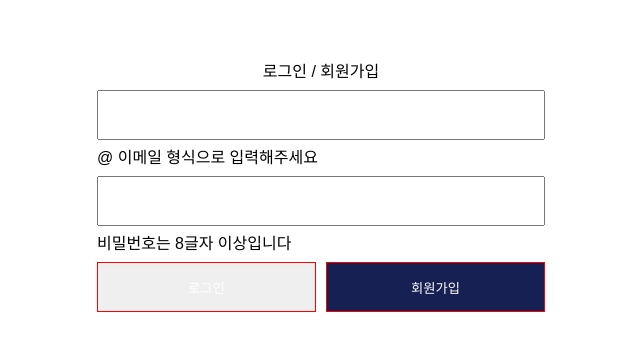
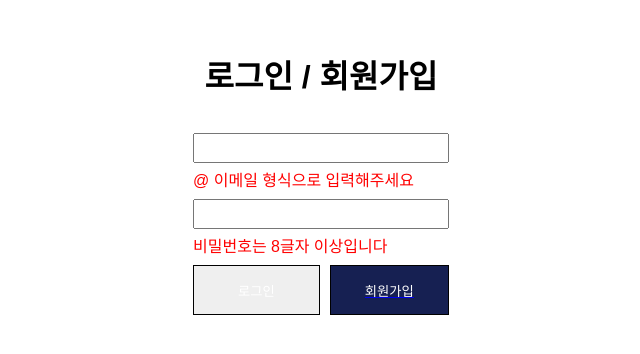
Before and after one commit to cks612/wanted-pre-onboarding-challenge-fe-1, a React (Create React App) app: page / in a window 1280 px wide. Shown: the part 212-566 px from the top of the page, without its empty margins (319-959 px from the left). Built offline with nearby package versions, Linux system fonts and the light colour scheme.

Commit message:
query-data added

```diff
--- a/src/Router.tsx
+++ b/src/Router.tsx
@@ -3,6 +3,7 @@ import { Routes, Route } from "react-router-dom";
 import Loading from "./components/Loading/Loading";
 
 const Auth = lazy(() => import("./pages/Auth"));
+const Register = lazy(() => import("./pages/Register"));
 
 export default function Router() {
   const loading = () => <Loading />;
@@ -11,6 +12,7 @@ export default function Router() {
     <Suspense fallback={loading()}>
       <Routes>
         <Route path="/" element={<Auth />} />
+        <Route path="/register" element={<Register />} />
       </Routes>
     </Suspense>
   );
--- a/src/components/Button/Button.tsx
+++ b/src/components/Button/Button.tsx
@@ -1,4 +1,4 @@
-import React from "react";
+import React, { ReactEventHandler } from "react";
 import styled, { css } from "styled-components";
 import * as S from "../../styles/_CommonCssStyles";
 
@@ -9,11 +9,17 @@ interface ButtonProps {
 const Button = ({
   props,
   isValid,
+  submitHandler,
 }: {
   props: string;
   isValid: boolean;
+  submitHandler?: ReactEventHandler;
 }): JSX.Element => {
-  return <ButtonWrapper isValid={isValid}>{props}</ButtonWrapper>;
+  return (
+    <ButtonWrapper isValid={isValid} onClick={submitHandler}>
+      {props}
+    </ButtonWrapper>
+  );
 };
 
 export default Button;
@@ -22,8 +28,9 @@ const ButtonWrapper = styled.button<ButtonProps>`
   ${S.commonDisplay}
   width: 100%;
   height: 50px;
-  border: 1px solid red;
+  border: 1px solid black;
   color: ${({ theme }) => theme.whiteColor};
+  cursor: pointer;
 
   ${({ isValid }) => {
     if (isValid === true) {
--- a/src/components/Input/Input.tsx
+++ b/src/components/Input/Input.tsx
@@ -1,16 +1,26 @@
-import React from "react";
+import React, { ReactEventHandler } from "react";
 import styled from "styled-components";
 
-const Input = () => {
-  return <InputArea></InputArea>;
+const Input = ({
+  name,
+  type,
+  InputHandler,
+}: {
+  name: string;
+  type: string;
+  InputHandler?: ReactEventHandler;
+}) => {
+  return (
+    <InputArea name={name} type={type} onChange={InputHandler}></InputArea>
+  );
 };
 
 export default Input;
 
 const InputArea = styled.input`
   width: 100%;
-  height: 50px;
-  font-size: 1.5em;
+  height: 30px;
+  font-size: 1.2em;
   font-weight: 500;
   text-align: center;
 `;
--- /dev/null
+++ b/src/hooks/useUserData.ts
@@ -0,0 +1,39 @@
+import { request } from "../utils/axios-utils";
+import { useMutation, useQueryClient } from "@tanstack/react-query";
+import { useNavigate } from "react-router-dom";
+
+const AddUserData = (userData: {}) => {
+  return request({ url: "/users/create", method: "post", data: userData });
+};
+
+export const useUserData = () => {
+  const navigate = useNavigate();
+
+  const queryClient = useQueryClient();
+  return useMutation(AddUserData, {
+    onMutate: async (users) => {
+      const previousUserData = queryClient.getQueryData(["users"]);
+      queryClient.setQueryData(["users"], () => {
+        return {
+          data: [users],
+        };
+      });
+      return {
+        previousUserData,
+      };
+    },
+
+    onSuccess: (res) => {
+      alert(res.data.message);
+      navigate("/main");
+    },
+
+    onError: (_error, _user, context: any) => {
+      console.log(context);
+      queryClient.setQueryData(["users"], context.previousUserData);
+    },
+    onSettled: () => {
+      queryClient.invalidateQueries(["users"]);
+    },
+  });
+};
--- a/src/pages/Auth/index.tsx
+++ b/src/pages/Auth/index.tsx
@@ -1,38 +1,74 @@
+import { useMutation } from "@tanstack/react-query";
 import React, { useState, useMemo } from "react";
-import styled from "styled-components";
+import { Link, useNavigate } from "react-router-dom";
+import styled, { css } from "styled-components";
 import Button from "../../components/Button/Button";
 import Input from "../../components/Input/Input";
 import * as S from "../../styles/_CommonCssStyles";
-
-interface Login {
-  userId: string;
-  userPw: string;
-}
+import { Login, TextProps } from "../../types";
+import { request } from "../../utils/axios-utils";
 
 const Index = () => {
   const [data, setData] = useState<Login>({
-    userId: "",
-    userPw: "",
+    email: "",
+    password: "",
   });
+
+  const navigate = useNavigate();
 
   const isValid = useMemo(
     () =>
-      data.userId.includes("@") &&
-      data.userId.includes(".") &&
-      data.userPw.length >= 8,
-    [data.userId, data.userPw]
+      data.email.includes("@") &&
+      data.email.includes(".") &&
+      data.password.length >= 8,
+    [data.email, data.password]
   );
+
+  const { mutate: postLogin } = useMutation(
+    async () => {
+      return await request({ url: "/users/login", method: "post", data: data });
+    },
+    {
+      onSuccess: (res) => {
+        if (localStorage.getItem("token")) return navigate("/main");
+        alert(res.data.message);
+        localStorage.setItem("token", res.data.token);
+        navigate("/main");
+      },
+    }
+  );
+
+  const loginInputHandler = (e: React.ChangeEvent<HTMLInputElement>) => {
+    const { name, value } = e.target;
+    setData((prev) => ({ ...prev, [name]: value }));
+  };
+
+  const loginSubmitHandler = () => {
+    postLogin();
+  };
+
   return (
     <MainWrapper>
       <MainContainer>
         <h2>로그인 / 회원가입</h2>
-        <Input />
-        <InputText>@ 이메일 형식으로 입력해주세요</InputText>
-        <Input />
-        <InputText>비밀번호는 8글자 이상입니다</InputText>
+
+        <Input name="email" type="text" InputHandler={loginInputHandler} />
+        <InputText isValid={isValid}>@ 이메일 형식으로 입력해주세요</InputText>
+        <Input
+          name="password"
+          type="password"
+          InputHandler={loginInputHandler}
+        />
+        <InputText isValid={isValid}>비밀번호는 8글자 이상입니다</InputText>
         <ButtonWrapper>
-          <Button props="로그인" isValid={isValid} />
-          <Button props="회원가입" isValid={true} />
+          <Button
+            props="로그인"
+            isValid={isValid}
+            submitHandler={loginSubmitHandler}
+          />
+          <RegisterLink to="/register">
+            <Button props="회원가입" isValid={true} />
+          </RegisterLink>
         </ButtonWrapper>
       </MainContainer>
     </MainWrapper>
@@ -50,8 +86,14 @@ const MainWrapper = styled.div`
 const MainContainer = styled.div`
   ${S.commonDisplay}
   flex-direction: column;
-  min-width: 35%;
+  min-width: 20%;
   gap: 10px;
+
+  h2 {
+    padding-bottom: 30px;
+    font-size: 2em;
+    font-weight: 800;
+  }
 `;
 
 const ButtonWrapper = styled.div`
@@ -60,6 +102,19 @@ const ButtonWrapper = styled.div`
   gap: 10px;
 `;
 
-const InputText = styled.p`
+const InputText = styled.p<TextProps>`
+  width: 100%;
+  color: red;
+
+  ${({ isValid }) => {
+    if (isValid === true) {
+      return css`
+        color: lightgreen;
+      `;
+    }
+  }}
+`;
+
+const RegisterLink = styled(Link)`
   width: 100%;
 `;
--- /dev/null
+++ b/src/pages/Register/index.tsx
@@ -0,0 +1,82 @@
+import React from "react";
+import { useState } from "react";
+import styled from "styled-components";
+import Button from "../../components/Button/Button";
+import Input from "../../components/Input/Input";
+import { useUserData } from "../../hooks/useUserData";
+import * as S from "../../styles/_CommonCssStyles";
+
+const Index = () => {
+  const [registerData, setRegisterData] = useState({
+    email: "",
+    password: "",
+  });
+
+  const { mutate: AddUserData } = useUserData();
+
+  const setUserDataHandler = (e: React.ChangeEvent<HTMLInputElement>) => {
+    const { name, value } = e.target;
+    setRegisterData((prev) => ({ ...prev, [name]: value }));
+  };
+
+  const registerNewUserHandler = (
+    e: React.FormEvent<HTMLFormElement>
+  ): void => {
+    e.preventDefault();
+
+    if (registerData.password.length < 8) {
+      alert("비밀번호는 8자리 이상 입력해주세요");
+      window.location.reload();
+    } else {
+      AddUserData(registerData);
+    }
+  };
+
+  return (
+    <RegisterWrapper>
+      <RegisterInputWrapper>
+        <form onSubmit={registerNewUserHandler}>
+          <InputContainer>
+            <span>이메일</span>
+            <Input
+              name="email"
+              type="email"
+              InputHandler={setUserDataHandler}
+            />
+            <span>비밀번호</span>
+            <Input
+              name="password"
+              type="password"
+              InputHandler={setUserDataHandler}
+            />
+            <Button props="가입하기" isValid={true} />
+          </InputContainer>
+        </form>
+      </RegisterInputWrapper>
+    </RegisterWrapper>
+  );
+};
+
+export default Index;
+
+const RegisterWrapper = styled.div`
+  ${S.commonDisplay}
+  min-height: 100vh;
+  background: #fff;
+`;
+
+const RegisterInputWrapper = styled.div`
+  display: flex;
+  max-width: 50%;
+`;
+
+const InputContainer = styled.div`
+  ${S.commonDisplay}
+  align-items: flex-start;
+  flex-direction: column;
+  gap: 15px;
+
+  span {
+    width: 30%;
+  }
+`;
--- a/src/utils/axios-utils.ts
+++ b/src/utils/axios-utils.ts
@@ -2,7 +2,7 @@ import axios from "axios";
 
 // baseURL : env파일로 바꿀 수 있다.
 const client = axios.create({
-  baseURL: "localhost:8080",
+  baseURL: "http://localhost:8080",
 });
 
 export const request = ({ ...options }) => {
```
Also changed, not shown: src/types.ts (+5 -33 lines).
